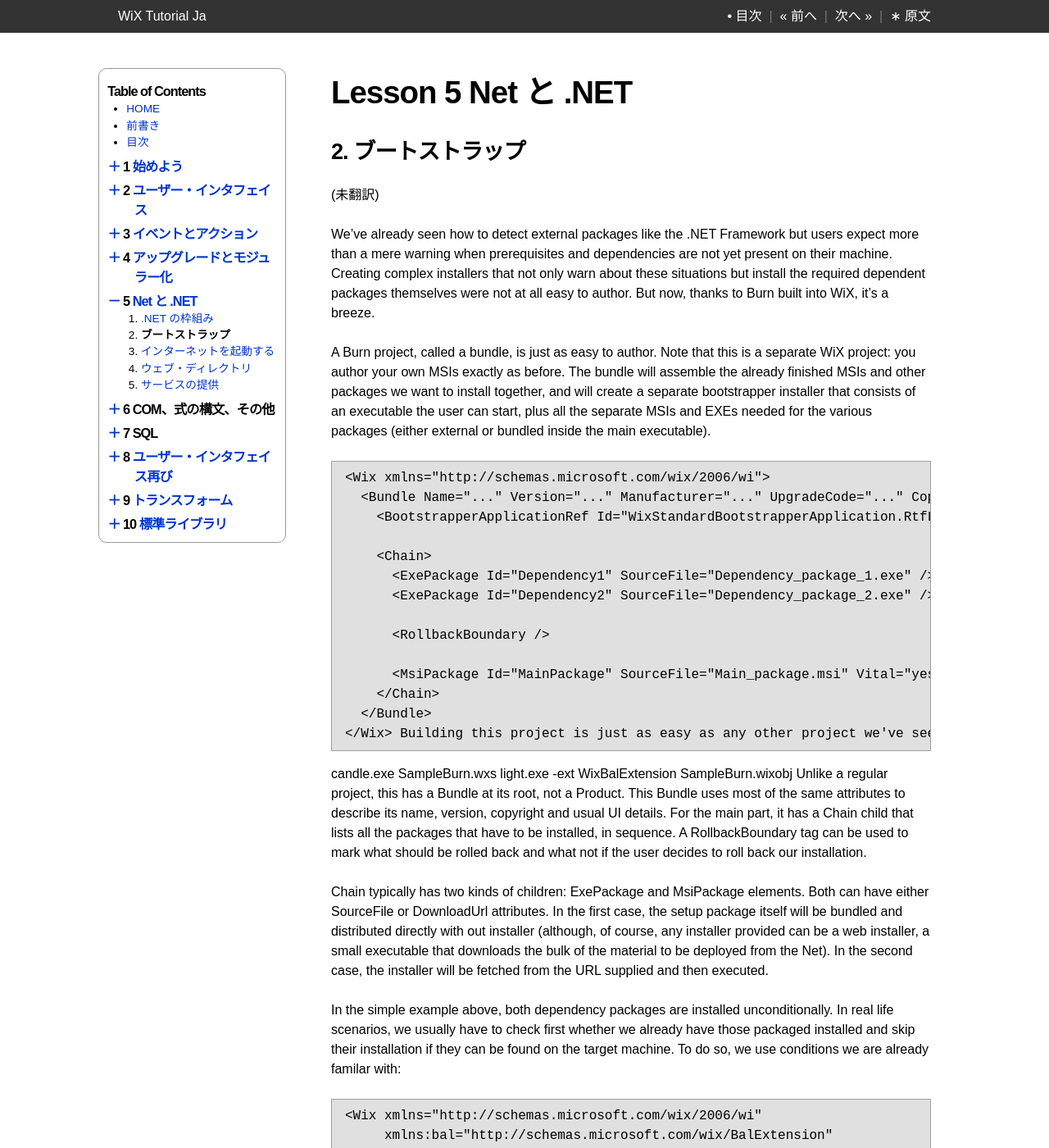
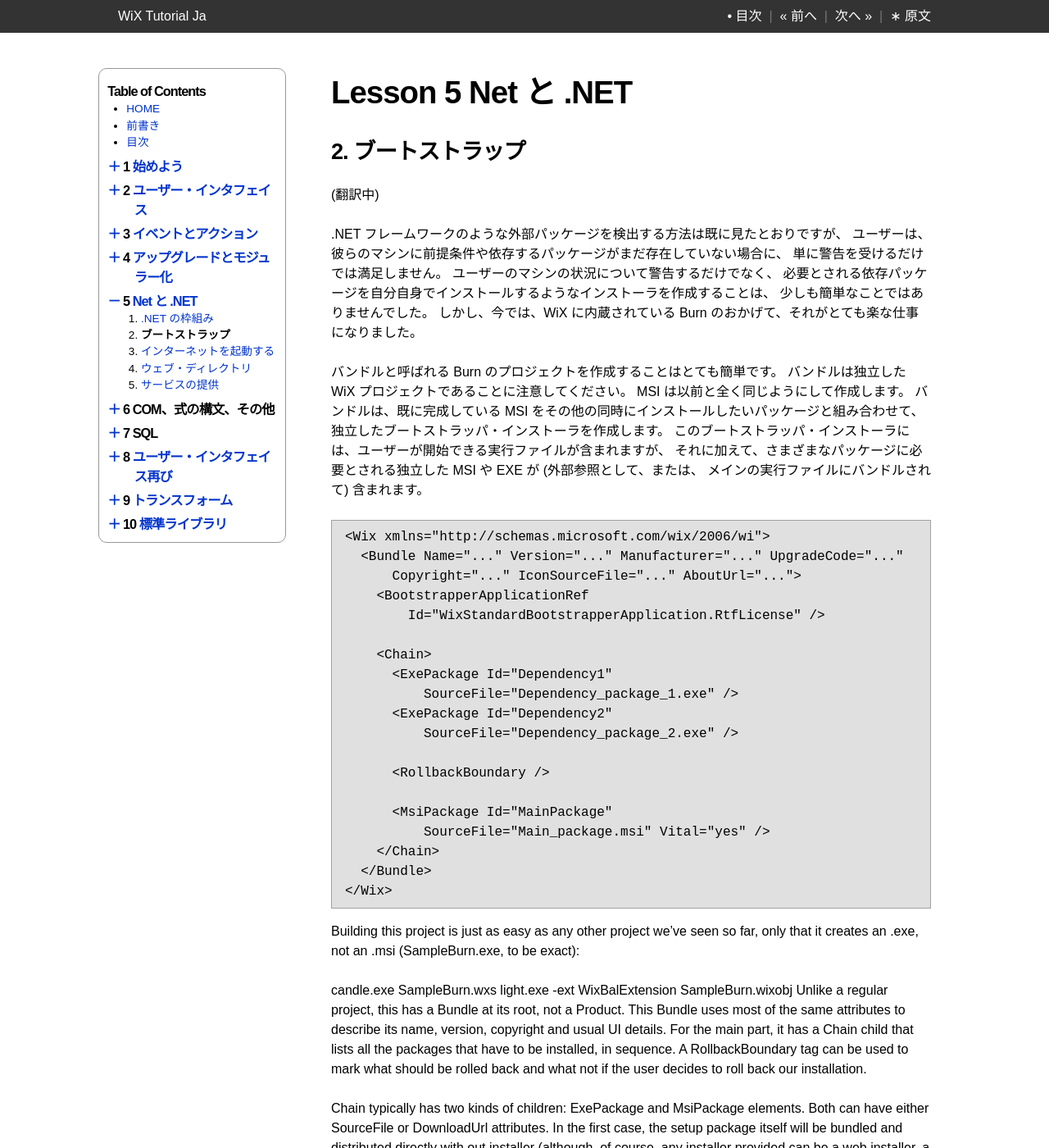
Before and after one commit to wix-tutorial-ja/wix-tutorial-ja.github.com, a Jekyll site: the page built from ch05/02-bootstrapping.md, in a window 1280 px wide and 1400 px high. Shown: the whole window at 82% size. Built offline with Jekyll 4.4.1, drawn with Linux system fonts in a browser that asks for light colours; nearby versions of some CDN libraries.

Commit message:
ch05/02-bootstrapping.md WIP

```diff
--- a/ch05/02-bootstrapping.md
+++ b/ch05/02-bootstrapping.md
@@ -12,26 +12,45 @@ origin: /net-and-net/bootstrapping/
 
 ## 2. ブートストラップ
 
-(未翻訳)
+(翻訳中)
 
-We've already seen how to detect external packages like the .NET Framework but users expect more than a mere warning when prerequisites and dependencies are not yet present on their machine. Creating complex installers that not only warn about these situations but install the required dependent packages themselves were not at all easy to author. But now, thanks to Burn built into WiX, it's a breeze.
+.NET フレームワークのような外部パッケージを検出する方法は既に見たとおりですが、
+ユーザーは、彼らのマシンに前提条件や依存するパッケージがまだ存在していない場合に、
+単に警告を受けるだけでは満足しません。
+ユーザーのマシンの状況について警告するだけでなく、
+必要とされる依存パッケージを自分自身でインストールするようなインストーラを作成することは、
+少しも簡単なことではありませんでした。
+しかし、今では、WiX に内蔵されている Burn のおかげて、それがとても楽な仕事になりました。
 
-A Burn project, called a bundle, is just as easy to author. Note that this is a separate WiX project: you author your own MSIs exactly as before. The bundle will assemble the already finished MSIs and other packages we want to install together, and will create a separate bootstrapper installer that consists of an executable the user can start, plus all the separate MSIs and EXEs needed for the various packages (either external or bundled inside the main executable).
+バンドルと呼ばれる Burn のプロジェクトを作成することはとても簡単です。
+バンドルは独立した WiX プロジェクトであることに注意してください。
+MSI は以前と全く同じようにして作成します。
+バンドルは、既に完成している MSI をその他の同時にインストールしたいパッケージと組み合わせて、
+独立したブートストラッパ・インストーラを作成します。
+このブートストラッパ・インストーラには、ユーザーが開始できる実行ファイルが含まれますが、
+それに加えて、さまざまなパッケージに必要とされる独立した MSI や EXE が (外部参照として、または、
+メインの実行ファイルにバンドルされて) 含まれます。
 
     <Wix xmlns="http://schemas.microsoft.com/wix/2006/wi">
-      <Bundle Name="..." Version="..." Manufacturer="..." UpgradeCode="..." Copyright="..." IconSourceFile="..." AboutUrl="...">
-        <BootstrapperApplicationRef Id="WixStandardBootstrapperApplication.RtfLicense" />
+      <Bundle Name="..." Version="..." Manufacturer="..." UpgradeCode="..."
+          Copyright="..." IconSourceFile="..." AboutUrl="...">
+        <BootstrapperApplicationRef
+            Id="WixStandardBootstrapperApplication.RtfLicense" />
 
         <Chain>
-          <ExePackage Id="Dependency1" SourceFile="Dependency_package_1.exe" />
-          <ExePackage Id="Dependency2" SourceFile="Dependency_package_2.exe" />
+          <ExePackage Id="Dependency1"
+              SourceFile="Dependency_package_1.exe" />
+          <ExePackage Id="Dependency2"
+              SourceFile="Dependency_package_2.exe" />
 
           <RollbackBoundary />
 
-          <MsiPackage Id="MainPackage" SourceFile="Main_package.msi" Vital="yes" />
+          <MsiPackage Id="MainPackage"
+              SourceFile="Main_package.msi" Vital="yes" />
         </Chain>
       </Bundle>
     </Wix>
+
 Building this project is just as easy as any other project we've seen so far, only that it creates an .exe, not an .msi (SampleBurn.exe, to be exact):
 
 candle.exe SampleBurn.wxs
--- a/css/style.css
+++ b/css/style.css
@@ -141,6 +141,7 @@ code {
 }
 pre code {
     padding: 0;
+    background-color: transparent;
 }
 
 blockquote {
```
